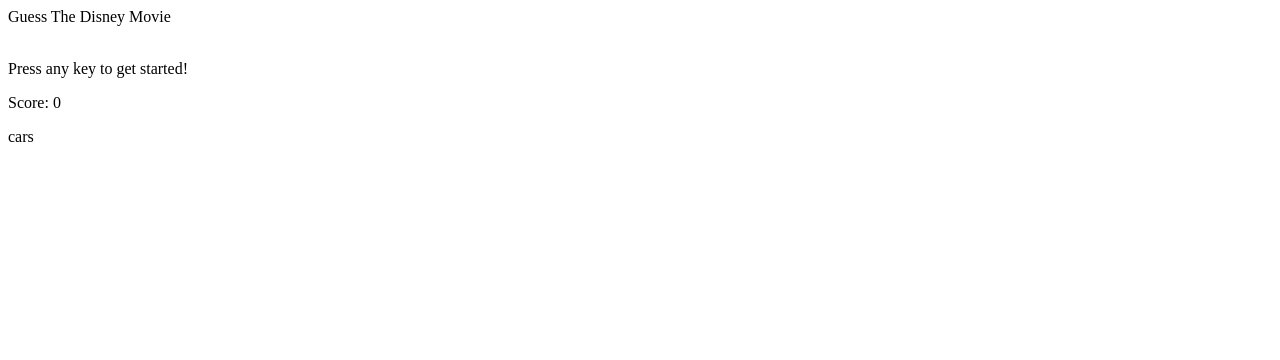
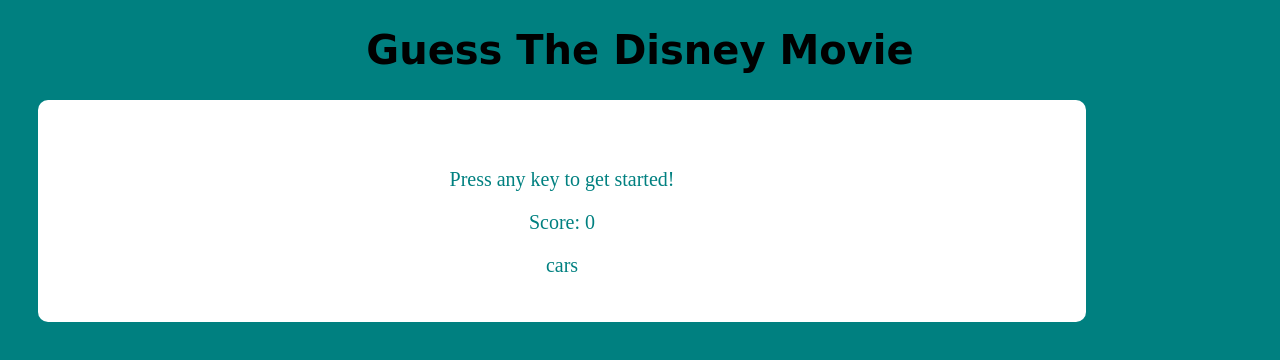
Before and after one commit to moonh94/word_guess_game, a plain HTML site: page index.html in a window 1280 px wide. Drawn offline with Linux system fonts and the light colour scheme; a web font is replaced by a local one.

Commit message:
css update

```diff
--- a/assets/css/style.css
+++ b/assets/css/style.css
@@ -0,0 +1,23 @@
+body {
+    background: teal;
+    text-align: center;
+    font-size: 20px;
+    color: black;
+
+
+}
+
+h1 {
+    font-family: 'Srisakdi', cursive;
+
+}
+
+.container {
+    background: white;
+    color: teal;
+    width: 75%;
+    height: auto;
+    padding: 25px 50px 25px 50px;
+    margin: 10px 10px 10px 30px;
+    border-radius: 10px;
+}
--- a/assets/javascript/game.js
+++ b/assets/javascript/game.js
@@ -1,29 +1,29 @@
 //variables
-var question = ["cars", "toy story", "mulan", "finding nemo"];
-var letterGuessed;
-var alphabet = ["a","b","c","d","e", "f","g",
+var question = ["cars", "mulan", "toy story", "cinderella", "frozen"];
+var letterGuessed = [];
+var alphabet = ["a", "b", "c", "d", "e", "f", "g",
     "h", "i", "j", "k", "l", "m", "n", "o", "p", "q",
     "r", "s", "t", "u", "v", "w", "x", "y", "z"];
-var guessRemaining;
+var actualWord = "";
 
 
-for (var i = 0; i < question.length; i++) {
-}
+for (var i = 0; i < question.length; i++)
+
+    //random word/question
+    actualWord = question[Math.floor(Math.random() * question.length)];
 
 
 
 
 
-// randomly chooses a word
-document.getElementById("question").innerHTML = question[Math.floor(Math.random() * question.length)]; {
 
-}
 
+    var num = 0;
     var score = 0;
     var questionIndex = 0;
 
 
-//functions
+    //function
     //show next question
     function renderQuestion() {
         if (questionIndex <= (question.length - 1)) {
@@ -34,6 +34,7 @@ function renderQuestion() {
             document.querySelector("#question").innerHTML = "Game Over";
         }
     }
+
     //update score
     function updateScore() {
         document.querySelector("#score").innerHTML = "Score: " + score;
@@ -45,15 +46,39 @@ function updateScore() {
     updateScore();
     renderQuestion();
 
-document.onkeyup = function() {
-    var userInput = event.key.toLowerCase();
+    document.onkeyup = function (event) {
 
-    if (questionIndex === question.length){
+        var userGuess = event.key;
+        console.log(userGuess);
+
+        //randomly chooses next question
+
+        userGuess = document.querySelector("#question").innerHTML = question[Math.floor(Math.random() * question.length)];
+
+        if (questionIndex === question.length) {
+
             return;
         }
+        if (userGuess === ("c" || "a" || "r" || "s")) {
+            alphabet.push("<question>");
+        } else {
+            alphabet.push("#letterGuessed");
+        }
+        }
+
+    // if (userGuess === "c") {
+    //     document.querySelector("#question").innerHTML = "c----";
+    // } else {
+    //     alphabet.push("#lettersGuessed");
+
+    // }
+
+
+
+
+
+
     // if (userInput === ""
 
 
     //.push for the guesses
-    //
-}
--- a/index.html
+++ b/index.html
@@ -3,12 +3,14 @@
 <head>
     <meta charset="UTF-8">
     <meta name="viewport" content="width=device-width, initial-scale=1.0">
+    <link rel="stylesheet" type="text/css" href="assets/css/style.css">
+    <link href="https://fonts.googleapis.com/css?family=Srisakdi" rel="stylesheet">
 
     <title>Word Guess Game</title>
 </head>
 <body>
 
-    <h> Guess The Disney Movie</h>
+    <h1> Guess The Disney Movie</h1>
 
     <div class="container">
        <img>
```
Lines whose indentation alone changed are shown as unchanged.
